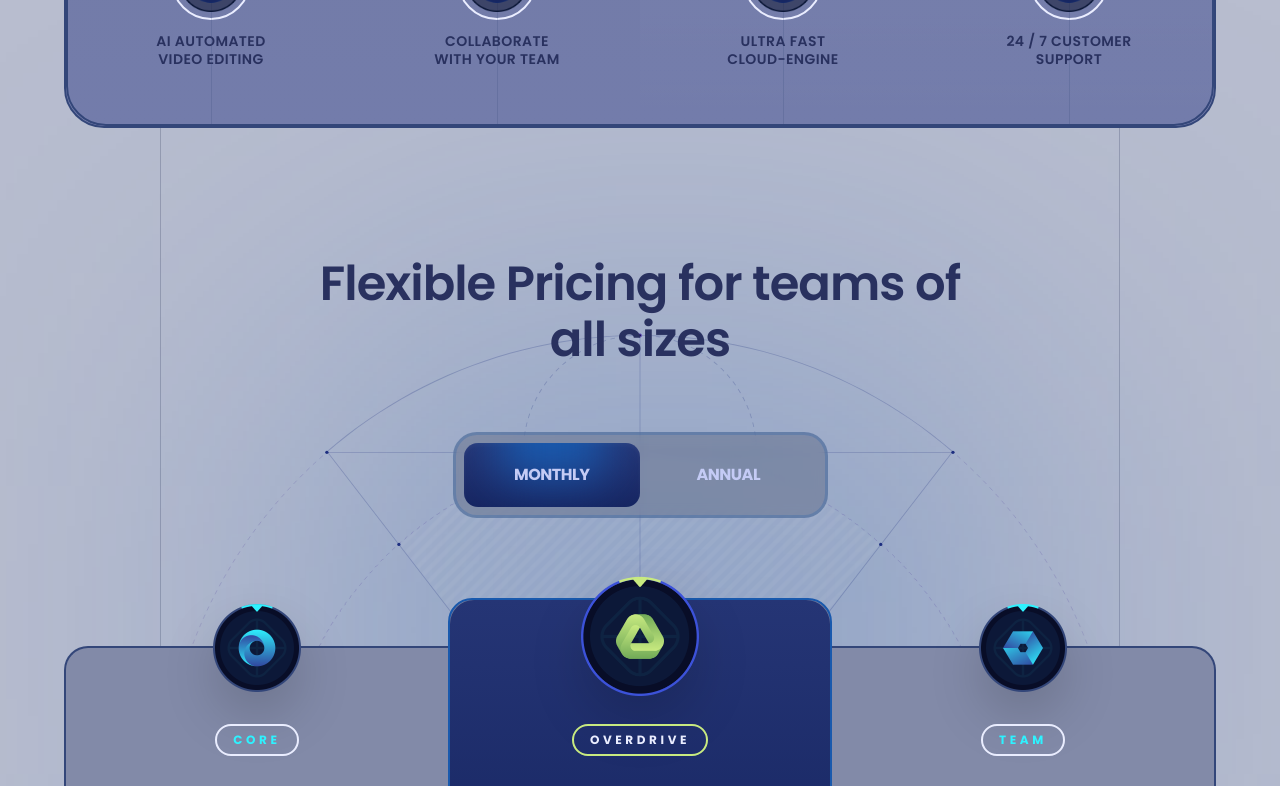
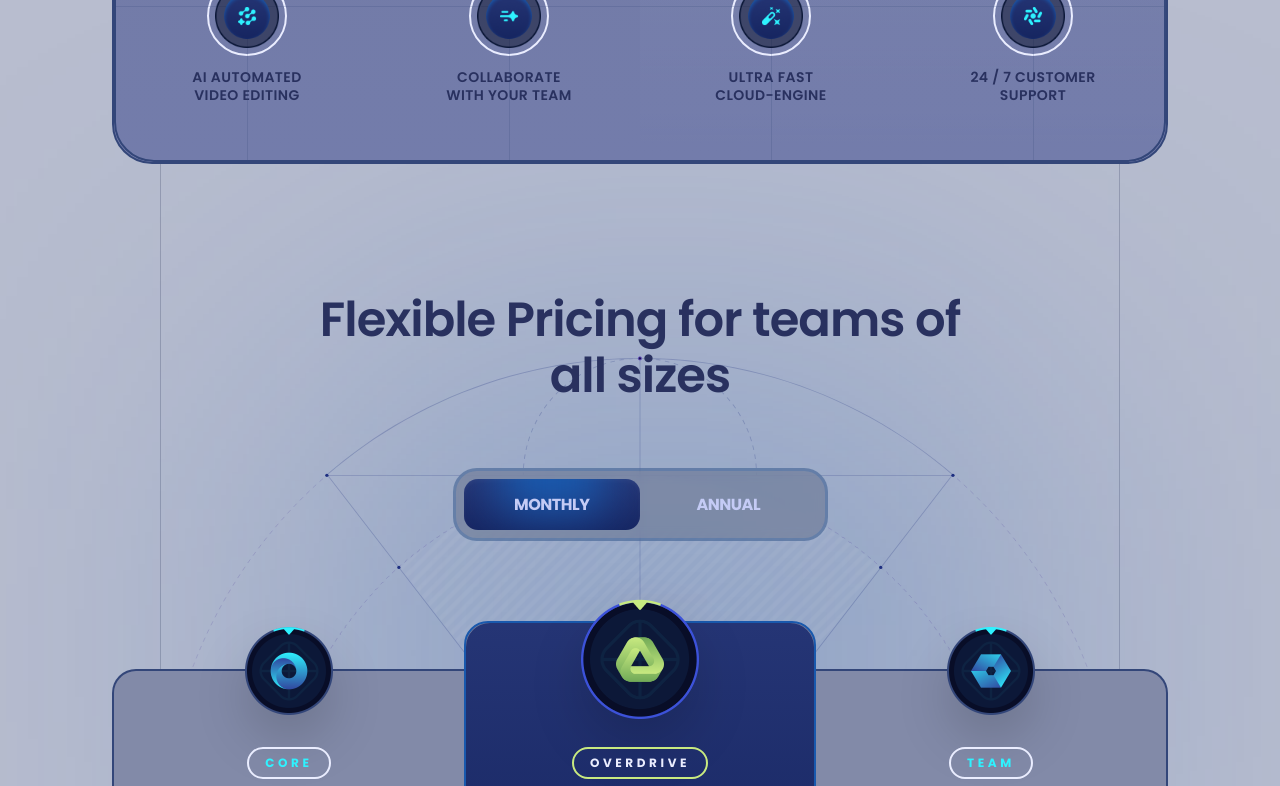
Before and after one commit to Niyojoel/Xorre-SaaS-Web, a React (Vite) app: page / in a window 1280 px wide. Shown: the part 1820-2606 px from the top of the page. Built offline with nearby package versions, Linux system fonts and the light colour scheme.

Commit message:
Style changes to button size, pricing btn,

```diff
--- a/src/index.css
+++ b/src/index.css
@@ -32,7 +32,6 @@
     --icon: #080d270d;
     --p3: #c0e76c;
     --p4: #29315f;
-    --p4w: #eaedff;
     --p4h: #eaedff;
     --p5: #29315f;
     --p5s: #c4cbf5;
@@ -170,7 +169,7 @@
   /* END of Gradients */
   /* START of Common */
   .container {
-    @apply mx-auto max-w-[1252px] px-16 max-xl:px-10 max-lg:px-6 max-sm:px-4;
+    @apply mx-auto max-w-[1252px] px-28 max-xl:px-10 max-lg:px-6 max-sm:px-4;
   }
 
   .bg_container {
@@ -267,7 +266,7 @@
   }
 
   .pricing-head_btn {
-    @apply base-bold relative z-2 h-16 max-md:h-14 flex-1 uppercase text-p5 transition-colors duration-500 hover:text-[var(--p4)];
+    @apply base-bold relative z-2 h-[51px] max-md:h-[50px] flex-1 uppercase text-p5 transition-colors duration-500 hover:text-[var(--p4h)];
   }
 
   .pricing-head_btn_before {
@@ -320,7 +319,7 @@
   }
 
   .testimonials_inner-before {
-    @apply before:pointer-events-none before:absolute before:-top-28 before:left-[calc(50%-1px)] before:h-[calc(100%+218px)] before:w-0.5 before:bg-[var(--s2)] before:content-[''] before:max-lg:top-0 before:max-lg:h-full before:max-md:hidden;
+    @apply before:pointer-events-none before:absolute before:-top-28 before:left-[calc(50%-1px)] before:h-[calc(100%+218px)] before:w-0.5 before:bg-[var(--s2)] before:content-[''] before:max-lg:top-80 before:max-lg:h-[78%] before:max-md:hidden;
   }
 
   .testimonials_inner-after {
```
